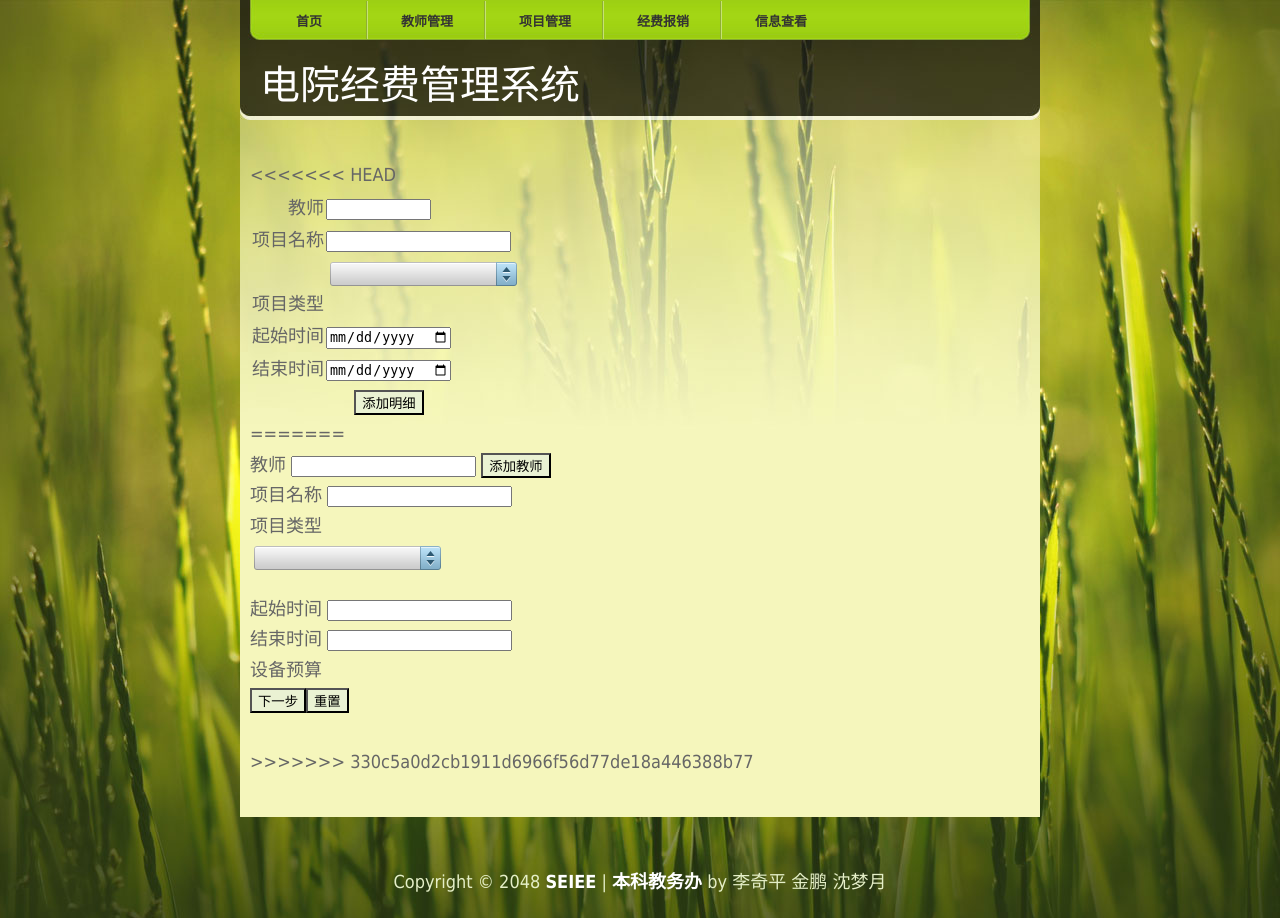
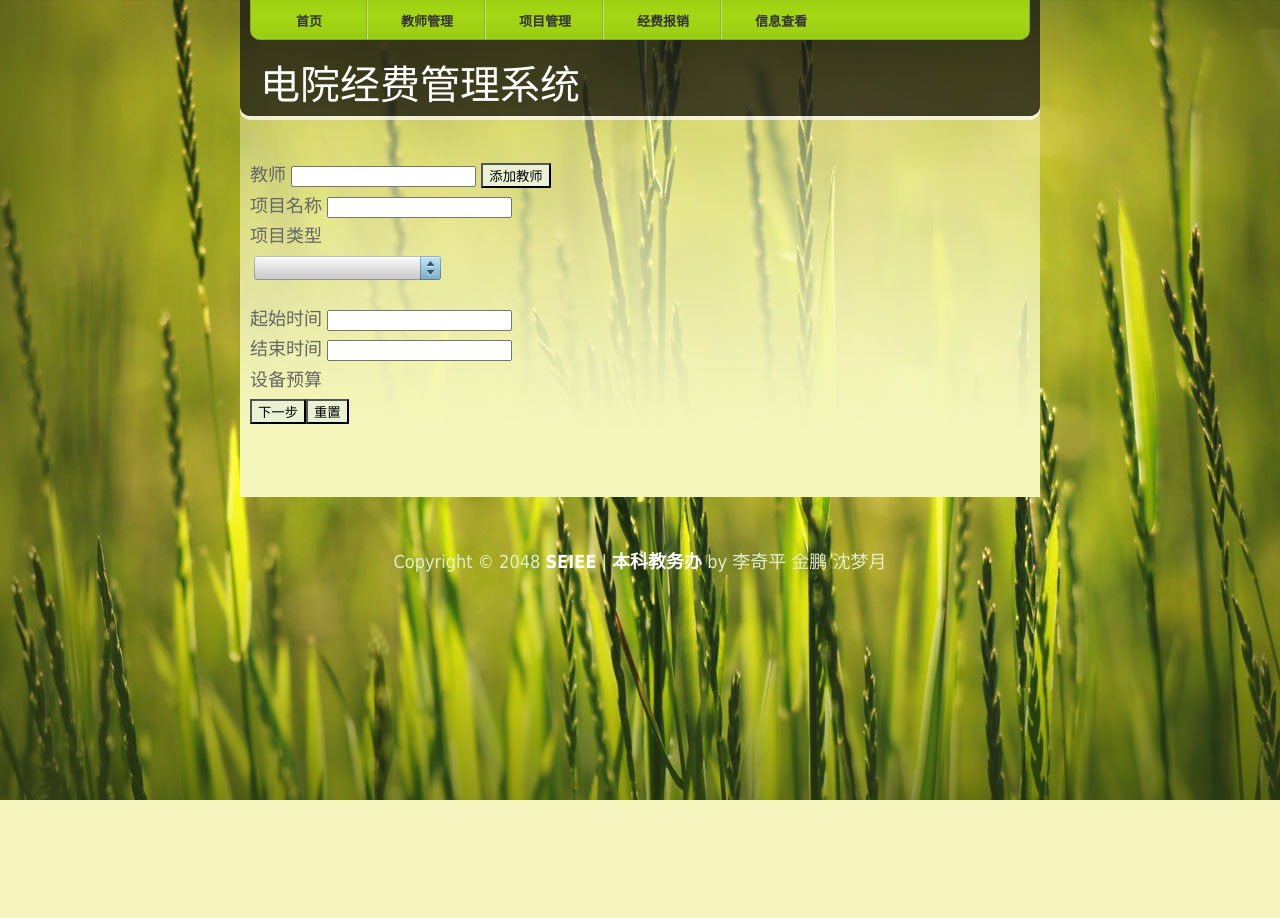
Before and after one commit to chouqin/fund-manage, a Django app: page /project/add in a window 1280 px wide. After the commit the page ends 800 px from the top, so only its background shows below. Run offline with Django 3.2, Linux system fonts and the light colour scheme; data that the repository does not hold is empty; some libraries are stand-ins or nearby versions.

Commit message:
years for project device

```diff
--- a/funds/templates/project_add.html
+++ b/funds/templates/project_add.html
@@ -2,45 +2,45 @@
 {% block content %}
 <div id="home"></div>
 <div class="content_box_content">
-<<<<<<< HEAD
-        <form class="uniform" action="/project/add" method="POST">
-	<table>
-        <tr>
-                <td align="right"><label>教师</label></td>
-                <td>
-			<input type="text" name="teachers" size=10/>
-			<div id="plus"></plus>
-		</td>
-        </tr>
-        <tr>
-                <td><label>项目名称</label></td>
-                <td><input type="text" name="name" size=20></input></td>
-        </tr>
-        <tr>
-                <td><label>项目类型</label></td>
-                <td>
-			<select type="text" name="project_type">
-                	{% for projectType in project_types %}
-			<option value="{{projectType.id}}" >{{projectType.name}}</option>
-			{% endfor %}
-			</select>
-		</td>
-        </tr>
-        <tr>
-                <td><label>起始时间</label></td>
-                <td><input id="cdate" type="date" name="created_at" size=10/></td>
-	</tr>
-        <tr>
-                <td><label>结束时间</label></td>
-                <td><input id="edate" type="date" name="ended_at" size=10></input></td>
-	</tr>
-	<tr>
-                <td align="center" colspan=2><button type="submit" name="submit" >添加明细</input></td>
-
-        </tr>
-</table>
-	</form>
-=======
+    <!--<<<<<<< HEAD-->
+    <!--<form class="uniform" action="/project/add" method="POST">-->
+        <!--<table>-->
+            <!--<tr>-->
+                <!--<td align="right"><label>教师</label></td>-->
+                <!--<td>-->
+                    <!--<input type="text" name="teachers" size=10/>-->
+                    <!--<div id="plus"></plus>-->
+                        <!--</td>-->
+                    <!--</tr>-->
+                <!--<tr>-->
+                    <!--<td><label>项目名称</label></td>-->
+                    <!--<td><input type="text" name="name" size=20></input></td>-->
+                    <!--</tr>-->
+                <!--<tr>-->
+                    <!--<td><label>项目类型</label></td>-->
+                    <!--<td>-->
+                        <!--<select type="text" name="project_type">-->
+                            <!--{% for projectType in project_types %}-->
+                            <!--<option value="{{projectType.id}}" >{{projectType.name}}</option>-->
+                            <!--{% endfor %}-->
+                            <!--</select>-->
+                        <!--</td>-->
+                    <!--</tr>-->
+                <!--<tr>-->
+                    <!--<td><label>起始时间</label></td>-->
+                    <!--<td><input id="cdate" type="date" name="created_at" size=10/></td>-->
+                    <!--</tr>-->
+                <!--<tr>-->
+                    <!--<td><label>结束时间</label></td>-->
+                    <!--<td><input id="edate" type="date" name="ended_at" size=10></input></td>-->
+                    <!--</tr>        -->
+                <!--<tr>-->
+                    <!--<td align="center" colspan=2><button type="submit" name="submit" >添加明细</input></td>-->
+                        <!-- -->
+                        <!--</tr>-->
+                    <!--</table>-->
+                <!--</form>-->
+            <!--=======-->
         <form class="uniform" action="/project/add" method="POST" id="project_add_form">
         {% csrf_token %}
         <li>
@@ -76,7 +76,5 @@
         </form>
         <div class="cleaner"><br/></div>
 </div>
-
->>>>>>> 330c5a0d2cb1911d6966f56d77de18a446388b77
 {% endblock %}
 ~
--- a/funds/views.py
+++ b/funds/views.py
@@ -1,5 +1,6 @@
 # Create your views here.
 #coding=utf-8
+import time
 from django.http import HttpResponse
 from django.http import HttpResponseRedirect
 from django.shortcuts import render_to_response
@@ -26,16 +27,16 @@ def teacher_view(request):
 def teacher_add(request):
     if request.method == 'POST':
         teacher_name = request.POST['name']
-        teacher_title = request.POST['title']
+        teacjjher_title = request.POST['title']
         if 'is_dean' in request.POST.keys():
-            teacher_isdean = False
+            teacher_isdean = True
         else:
 #<<<<<<< HEAD
              #teacher_isdean = True
         #teacher_department = Department.objects.get(id=request.POST['department'])
         #Teacher.objects.create(name=teacher_name , title=teacher_title ,is_dean=teacher_isdean , department=teacher_department )
 #=======
-            teacher_isdean = True
+            teacher_isdean = False
         teacher_department = Department.objects.get(id=request.POST['department'])
         Teacher.objects.create(name=teacher_name , title=teacher_title , is_dean=teacher_isdean , department=teacher_department )
 #>>>>>>> 330c5a0d2cb1911d6966f56d77de18a446388b77
@@ -132,7 +133,19 @@ def project_search(request):
 
 def expense_view(request):
     return render_to_response('index.html')
-def expense_add(request): return render_to_response('index.html')
+def expense_add(request):
+    return render_to_response('index.html')
+
+def project_device_add(request):
+    if request.method == 'POST':
+        pass
+    else:
+        currentTime = time.localtime()
+        years = range(-4,6)
+        years = [ year + currentTime.tm_year for year in years ]
+        return render_to_response('project_device_add.html',{'years':years,})
+
+
 
 def record_view_all(request):
     return render_to_response('index.html')
```
